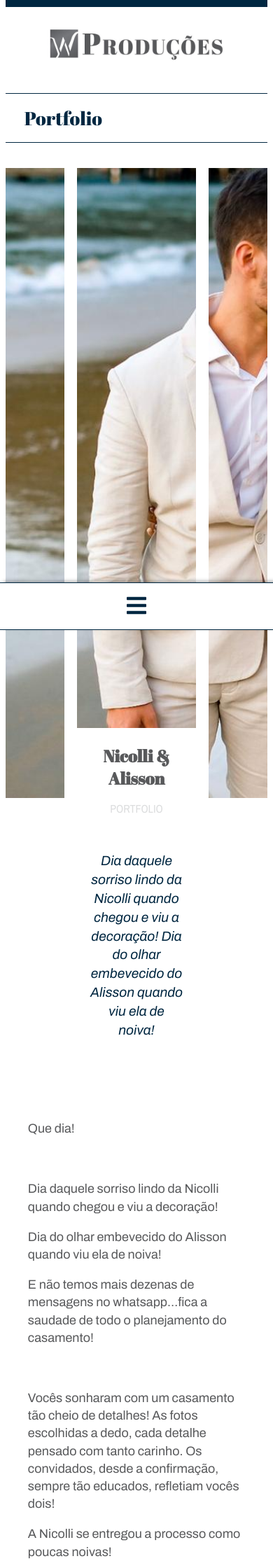
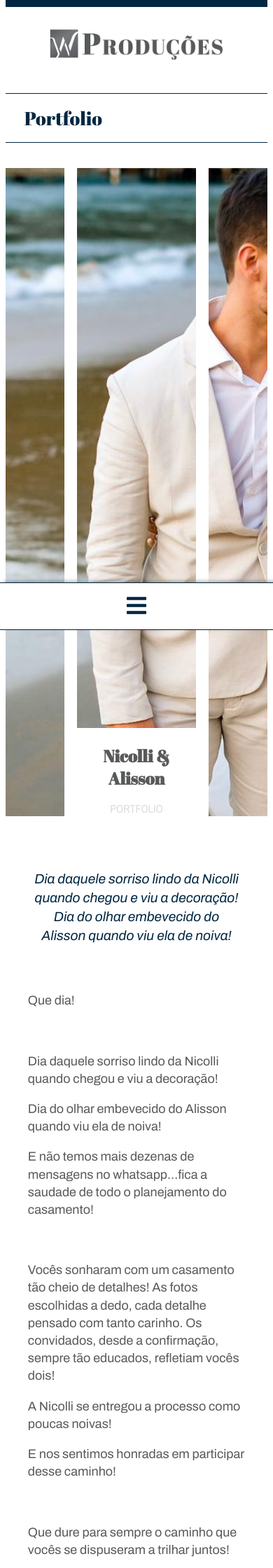
Before and after one commit to w-produtora/w-produtora.github.io, a Jekyll site: the page built from _posts/2020-06-15-nicolli-alisson.md, in a window 390 px wide. Shown: the top 2240 px of the page at 70% size. Built offline with Jekyll 4.4.1, drawn with Linux system fonts in a browser that asks for light colours; nearby versions of some CDN libraries; comment, search, counter and statistics services are not loaded.

Commit message:
Mobile mistakes on articles pages are fixed

```diff
--- a/css/style.css
+++ b/css/style.css
@@ -328,6 +328,7 @@ blockquote > p {
   display: flex;
   align-items: end;
   justify-content: center;
+  height: ;
 }
 
 .copy-hero_title h1 {
@@ -730,3 +731,19 @@ html.is-animating .a-slideOut {
     margin-top: 4rem;
   }
 }
+
+@media (max-width: 520px) {
+  .copy-hero {
+    height: auto;
+  }
+  .copy-hero_meta > blockquote {
+    margin-bottom: 0;
+  }
+}
+
+@media (max-width: 490px) {
+  .copy-hero_meta > blockquote {
+    grid-column: 1/-1;
+
+  }
+}
```
